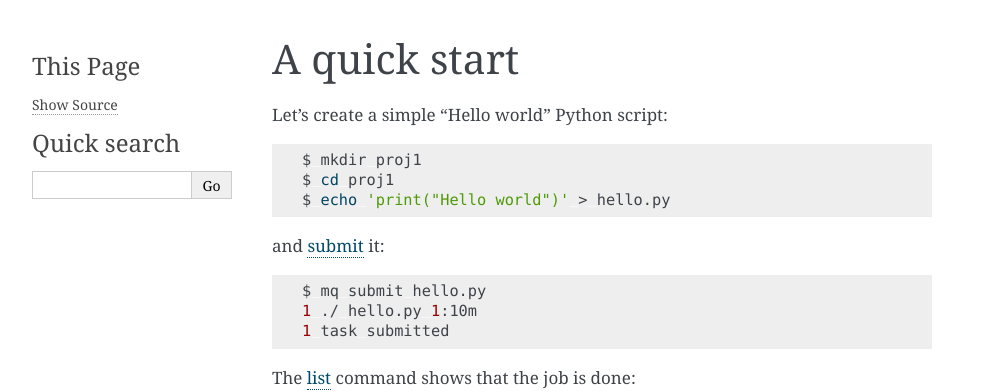
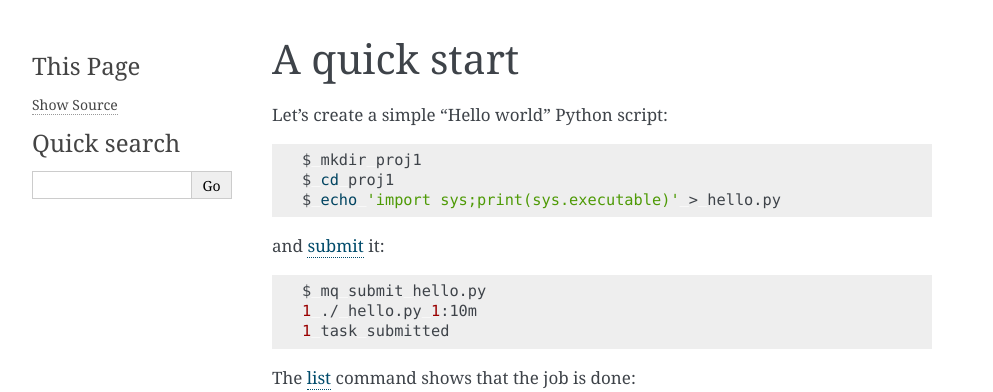
Before and after one commit to Yangxinsix/myqueue, a Sphinx documentation site: the page built from docs/quickstart.rst, in a window 1280 px wide. Shown: the top 392 px of the page, without its empty margins (148-1141 px from the left). Built offline with Sphinx 7.4.7, drawn with Linux system fonts in a browser that asks for light colours.

Commit message:
Debugging

```diff
--- a/docs/quickstart.rst
+++ b/docs/quickstart.rst
@@ -12,7 +12,7 @@ Let's create a simple "Hello world" Python script::
 
     $ mkdir proj1
     $ cd proj1
-    $ echo 'print("Hello world")' > hello.py
+    $ echo 'import sys;print(sys.executable)' > hello.py
 
 and :ref:`submit <submit>` it::
 
```
